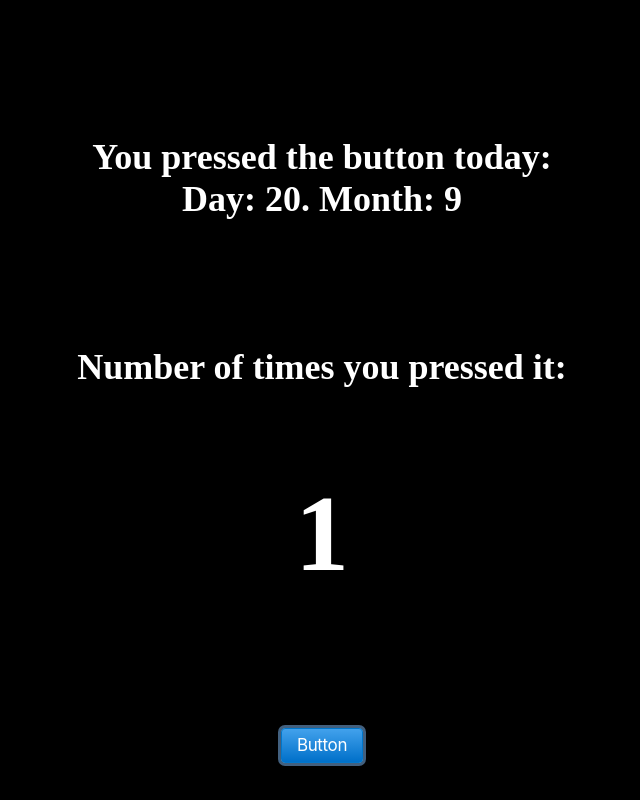
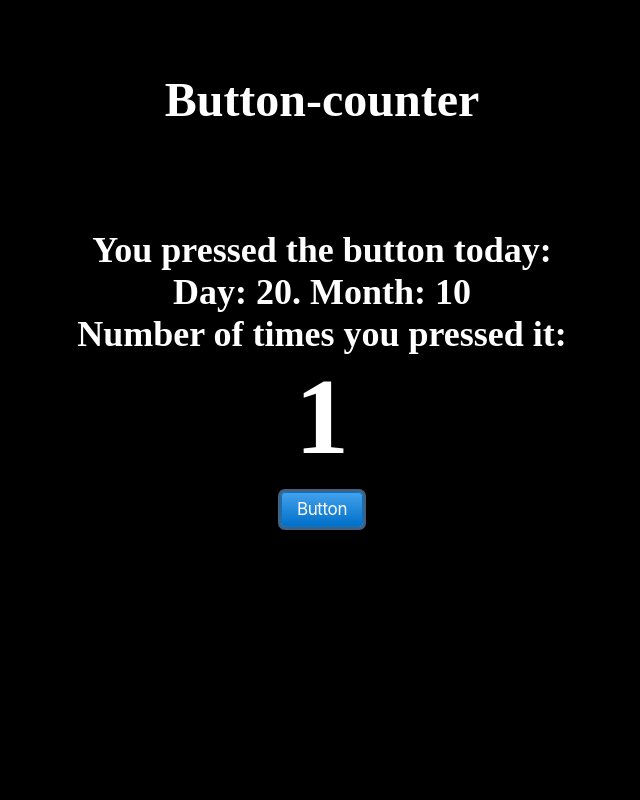
Before and after one commit to wolf-ed/button-counter.github.io, a plain HTML site: page index.html in a window 1280 px wide. Both pictures are taken after a click on the button "Button". Shown: the whole page, without its empty margins (318-958 px from the left). Drawn offline with Linux system fonts and the light colour scheme.

Commit message:
html, script and css updated

```diff
--- a/index.html
+++ b/index.html
@@ -8,10 +8,9 @@
     <link rel="stylesheet" href="./resources/css/styles.css" />
 </head>
 <body>
+    <header><h1>Button-counter</h1></header>
     <article>
-        <br>
          <h2 id="placeToPrint">Press the button</h2>
-         <br>
     </article>
     <button role ="button">Button</button>
     <script src="./resources/javascript/script.js" defer></script>
--- a/resources/css/styles.css
+++ b/resources/css/styles.css
@@ -1,15 +1,17 @@
 header {
     margin-left: auto;
     margin-right: auto;
-    padding: 30px 30px;
+    padding: 2em 2em;
     justify-content: center;
     background-color: black;
     text-align: center;
-    height: 10em;
+    height: 5em;
     display: block;
+    color: white;
 }
 
 header h1 {
+    font-size: 3em;
     color: white;
 }
 
@@ -20,16 +22,9 @@ body {
     background-color: black;
 }
 
-footer {
-    padding: 3em 3em;
-    background-color: black;
-    height: 5em;
-    justify-content: center;
-}
 
 article {
-    padding: 5em 5em;
-    min-height: 35em;
+    min-height: 20em;
     text-align: center;
     background-color: black;
 }
--- a/resources/javascript/script.js
+++ b/resources/javascript/script.js
@@ -3,16 +3,17 @@ let timesPressed = 0;
 //select button we will link
 let buttonSelector = document.querySelector('button');
 
-
 //function to print message with date and counter(of times pressed)
 buttonSelector.onclick = function(){
     timesPressed++
     const d = new Date();
-    const month = new Date()
-
+    let month = d.getMonth() + 1;
+    if(month < 10){
+        month = '0' + month;
+    }
     //put together a message to print
-    let date = "<h2>You pressed the button today: <br>Day: " + d.getDate() + ". Month: "
-    + month.getMonth() + "<br><br><br><br> Number of times you pressed it: <br><br><br><span>" + timesPressed + "</span></h2>";
+    let date = "<br><h2>You pressed the button today: <br>Day: " + d.getDate() + ". Month: "
+    + month + "<br> Number of times you pressed it: <br><span>" + timesPressed + "</span></h2>";
 
     //select where it will be printed
     document.getElementById('placeToPrint').innerHTML = date;
```
